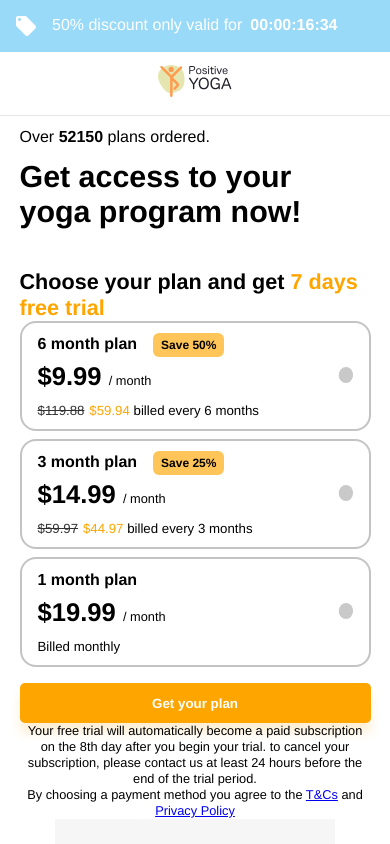
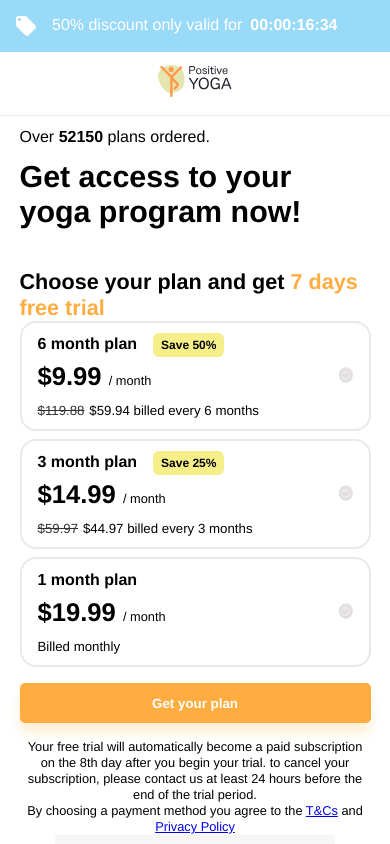
Before and after one commit to andriusdulevicius/kiloHealth-task, a React (Create React App) app: page / in a window 390 px wide. Shown: the top 844 px of the page. Built offline with nearby package versions, Linux system fonts and the light colour scheme.

Commit message:
some styling refactored for mobile

```diff
--- a/src/App.css
+++ /dev/null
@@ -1,30 +0,0 @@
-/* Global styles */
-
-* {
-  font-family: 'Helvetica Neue';
-  box-sizing: border-box;
-  margin: 0;
-}
-
-.main-color {
-  color: orange;
-}
-.outside-container {
-  width: 100%;
-  text-align: center;
-}
-.container {
-  width: 90%;
-  margin: 0 auto;
-}
-
-.fa-check-circle-o {
-  color: rgb(201, 201, 201);
-  background-color: rgb(201, 201, 201);
-  border-radius: 50%;
-}
-
-.fa-check-circle {
-  color: orange;
-  font-weight: normal;
-}
--- a/src/App.jsx
+++ b/src/App.jsx
@@ -1,4 +1,4 @@
-import './App.css';
+import classes from './App.module.css';
 import Header from './components/Header/Header';
 import DiscountPopup from './components/OutsideContainer/DiscountPopup';
 import Logo from './components/OutsideContainer/Logo';
@@ -11,13 +11,13 @@ import Faq from './components/FAQ/Faq';
 function App() {
   return (
     <>
-      <div className='outside-container'>
+      <div className={classes['outside-container']}>
         <DiscountPopup />
         <div>
           <Logo />
         </div>
       </div>
-      <div className='container'>
+      <div className={classes.container}>
         <Header />
         <ProgramSection />
         <SuccessStories />
--- /dev/null
+++ b/src/App.module.css
@@ -0,0 +1,8 @@
+.outside-container {
+  width: 100%;
+  text-align: center;
+}
+.container {
+  width: 90%;
+  margin: 0 auto;
+}
--- /dev/null
+++ b/src/Globalstyles.css
@@ -0,0 +1,13 @@
+/* Global styles */
+
+* {
+  font-family: 'Helvetica Neue';
+  box-sizing: border-box;
+  margin: 0;
+}
+
+:root {
+  --main-color: rgba(255, 148, 9, 0.774);
+  --primary-light: rgba(243, 234, 107, 0.795);
+  --secondary-color: rgba(218, 214, 214, 0.562);
+}
--- a/src/UI/Button.module.css
+++ b/src/UI/Button.module.css
@@ -1,5 +1,7 @@
+@import '../Globalstyles.css';
+
 .button {
-  background-color: orange;
+  background-color: var(--main-color);
   color: white;
   font-weight: 800;
   display: block;
@@ -8,5 +10,5 @@
   box-shadow: 0 10px 10px rgba(250, 195, 94, 0.247);
   border: none;
   height: 40px;
-  margin-top: 1rem;
+  margin: 1rem 0;
 }
--- a/src/components/FAQ/QACard.module.css
+++ b/src/components/FAQ/QACard.module.css
@@ -1,5 +1,6 @@
+@import '../../Globalstyles.css';
 .card {
-  border: 1px solid rgb(214, 211, 211);
+  border: 1px solid var(--secondary-color);
   border-radius: 1rem;
   padding: 0.7rem;
   margin: 1rem 0;
--- a/src/components/OutsideContainer/Logo.module.css
+++ b/src/components/OutsideContainer/Logo.module.css
@@ -1,4 +1,6 @@
+@import '../../Globalstyles.css';
+
 .logo {
   padding: 0.8rem 0;
-  border-bottom: 1px solid rgba(199, 198, 198, 0.452);
+  border-bottom: 1px solid var(--secondary-color);
 }
--- a/src/components/ProgramSection/PlanCard.jsx
+++ b/src/components/ProgramSection/PlanCard.jsx
@@ -34,7 +34,14 @@ const PlanCard = ({ plan }) => {
         )}
       </div>
       <div>
-        <i type='checkbox' className={checkedPlan ? 'fa fa-check-circle' : 'fa fa-check-circle-o'} />
+        <i
+          type='checkbox'
+          className={
+            checkedPlan
+              ? `fa fa-check-circle ${classes['icon-filled']}`
+              : `fa fa-check-circle-o ${classes['icon-empty']}`
+          }
+        />
       </div>
     </div>
   );
--- a/src/components/ProgramSection/PlanCard.module.css
+++ b/src/components/ProgramSection/PlanCard.module.css
@@ -1,8 +1,10 @@
+@import '../../Globalstyles.css';
+
 .card {
   width: 100%;
   border-radius: 16px;
   height: 110px;
-  border: 2px solid rgba(190, 190, 190, 0.911);
+  border: 2px solid var(--secondary-color);
   padding: 16px;
   margin-bottom: 0.5rem;
   display: flex;
@@ -13,7 +15,7 @@
 .card:hover,
 .active {
   cursor: pointer;
-  border: 2px solid orange;
+  border: 2px solid var(--main-color);
 }
 .card h4 {
   margin: 0;
@@ -25,7 +27,7 @@
   border-radius: 6px;
   padding: 5px 8px;
   margin-left: 1rem;
-  background-color: rgb(255, 197, 88);
+  background-color: var(--primary-light);
   font-size: 12px;
 }
 
@@ -53,3 +55,14 @@
 .card i {
   border-radius: 50%;
 }
+
+.icon-empty {
+  color: var(--secondary-color);
+  background-color: var(--secondary-color);
+  border: none;
+}
+
+.icon-filled {
+  color: var(--main-color);
+  font-weight: normal;
+}
--- a/src/components/ProgramSection/PlanSelection.jsx
+++ b/src/components/ProgramSection/PlanSelection.jsx
@@ -33,7 +33,7 @@ const PlanSelection = () => {
   return (
     <div className={classes.selection}>
       <Subtitle>
-        Choose your plan and get <span className='main-color'>7 days free trial</span>
+        Choose your plan and get <span className={classes['main-color']}>7 days free trial</span>
       </Subtitle>
       {membershipPlans.map((onePlan) => (
         <PlanCard plan={onePlan} key={onePlan.id} />
--- a/src/components/ProgramSection/PlanSelection.module.css
+++ b/src/components/ProgramSection/PlanSelection.module.css
@@ -1,3 +1,5 @@
+@import '../../Globalstyles.css';
+
 .selection {
   width: 100%;
 }
@@ -13,3 +15,7 @@
 .selection img {
   max-width: 80%;
 }
+
+.main-color {
+  color: var(--main-color);
+}
--- a/src/components/SuccessStories/Ratings.module.css
+++ b/src/components/SuccessStories/Ratings.module.css
@@ -1,5 +1,7 @@
+@import '../../Globalstyles.css';
+
 .ratings {
-  color: rgb(211, 190, 1);
+  color: var(--primary-light);
 }
 
 .ratings i {
```
